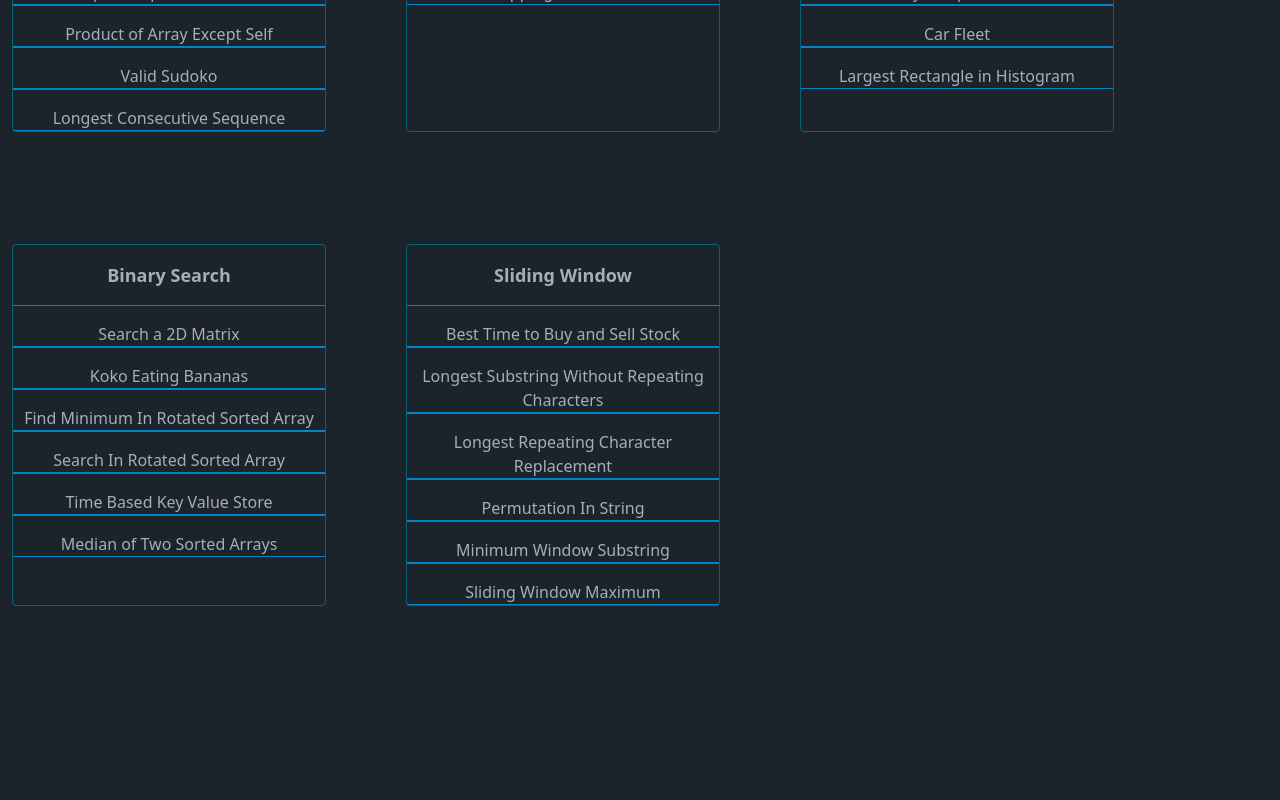
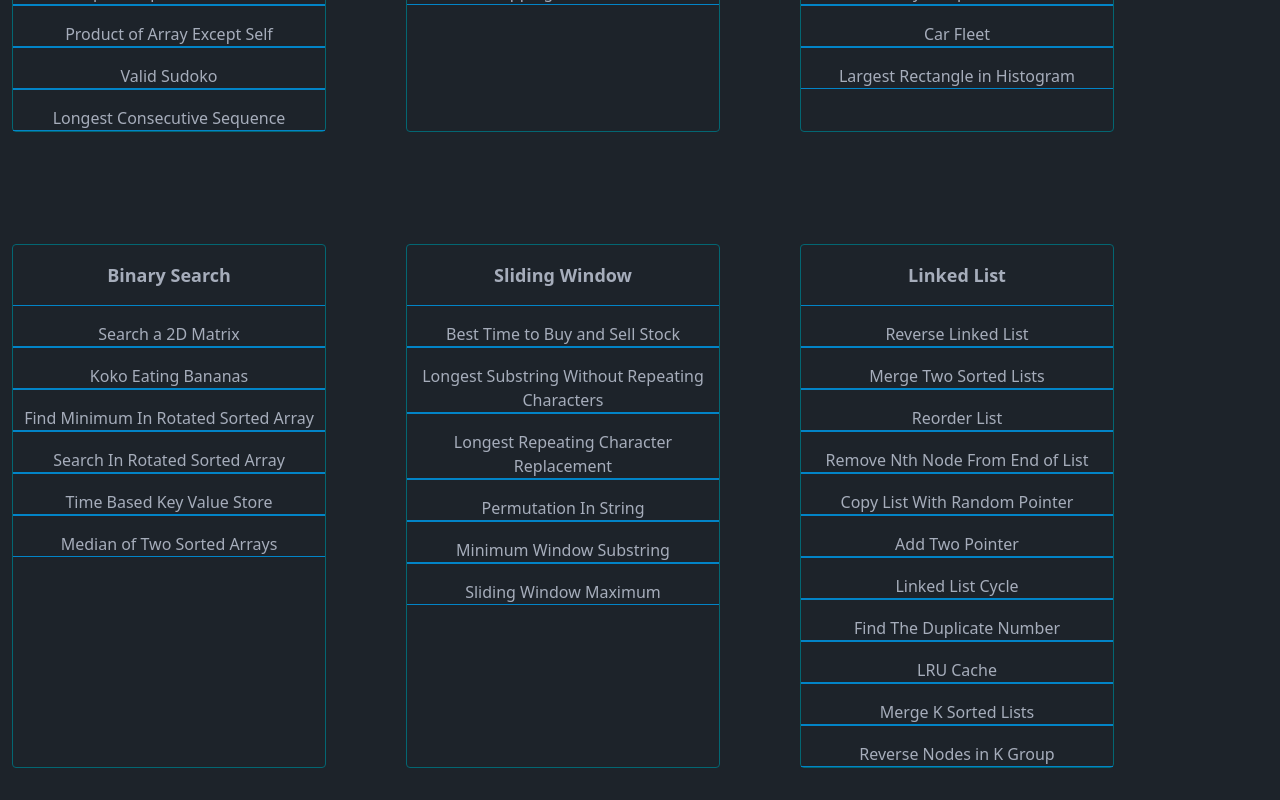
Before and after one commit to JK-mern/Leetcode-mern, a React (Vite) app in the folder client/: page /roadmap in a window 1280 px wide. Shown: the part 440-1240 px from the top of the page. Before the commit the page ends 1078 px from the top, so only its background shows below. Built offline with nearby package versions, Linux system fonts and the light colour scheme.

Commit message:
added Linked list Question

```diff
--- a/client/src/Pages/Roadmap.jsx
+++ b/client/src/Pages/Roadmap.jsx
@@ -49,6 +49,20 @@ function Roadmap() {
     "Sliding Window Maximum",
   ];
 
+  const LinkedList = [
+    "Reverse Linked List",
+    "Merge Two Sorted Lists",
+    "Reorder List",
+    'Remove Nth Node From End of List',
+    'Copy List With Random Pointer',
+    'Add Two Pointer',
+    'Linked List Cycle',
+    'Find The Duplicate Number',
+    'LRU Cache',
+    'Merge K Sorted Lists',
+    'Reverse Nodes in K Group'
+  ];
+
   return (
     <div className="max-w-7xl mx-auto   my-5 p-3 ">
       <h1 className="text-left ml-2 text-xl font-bold">
@@ -61,7 +75,7 @@ function Roadmap() {
         <Accordation id={3} title="Stack " questions={stack} />
         <Accordation id={4} title="Binary Search" questions={binarySeach} />
         <Accordation id={4} title="Sliding Window" questions={slidingWindow} />
-        {/* <Accordation id={5} title="Linked List"  questions = {slidingWindow}/> */}
+        <Accordation id={5} title="Linked List"  questions = {LinkedList}/>
         {/* <Accordation id={6} title="Binary Search " />
         <Accordation id={6} title="Trees " />
         <Accordation id={6} title="Heap/Priority Queue " />
```
